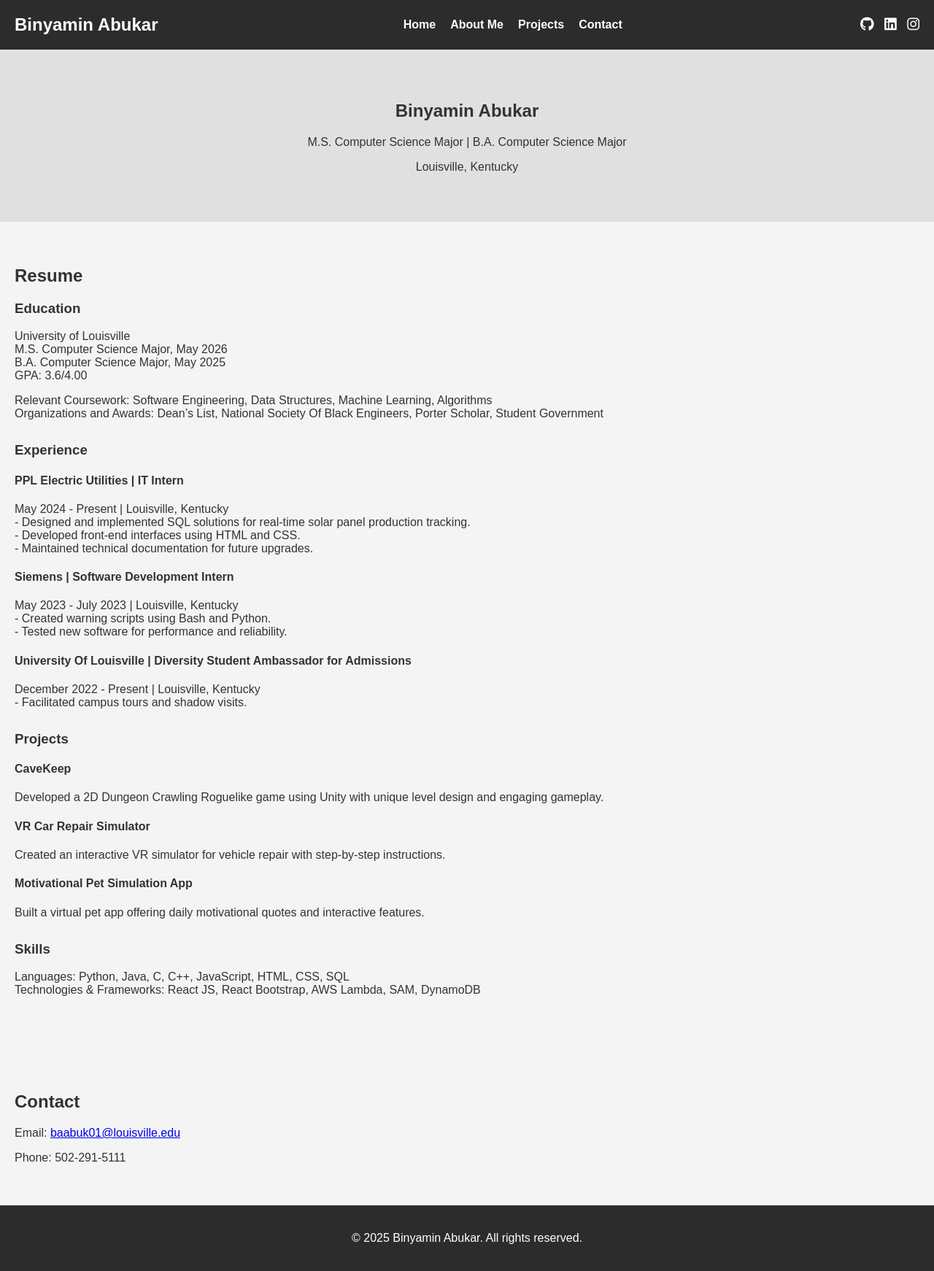
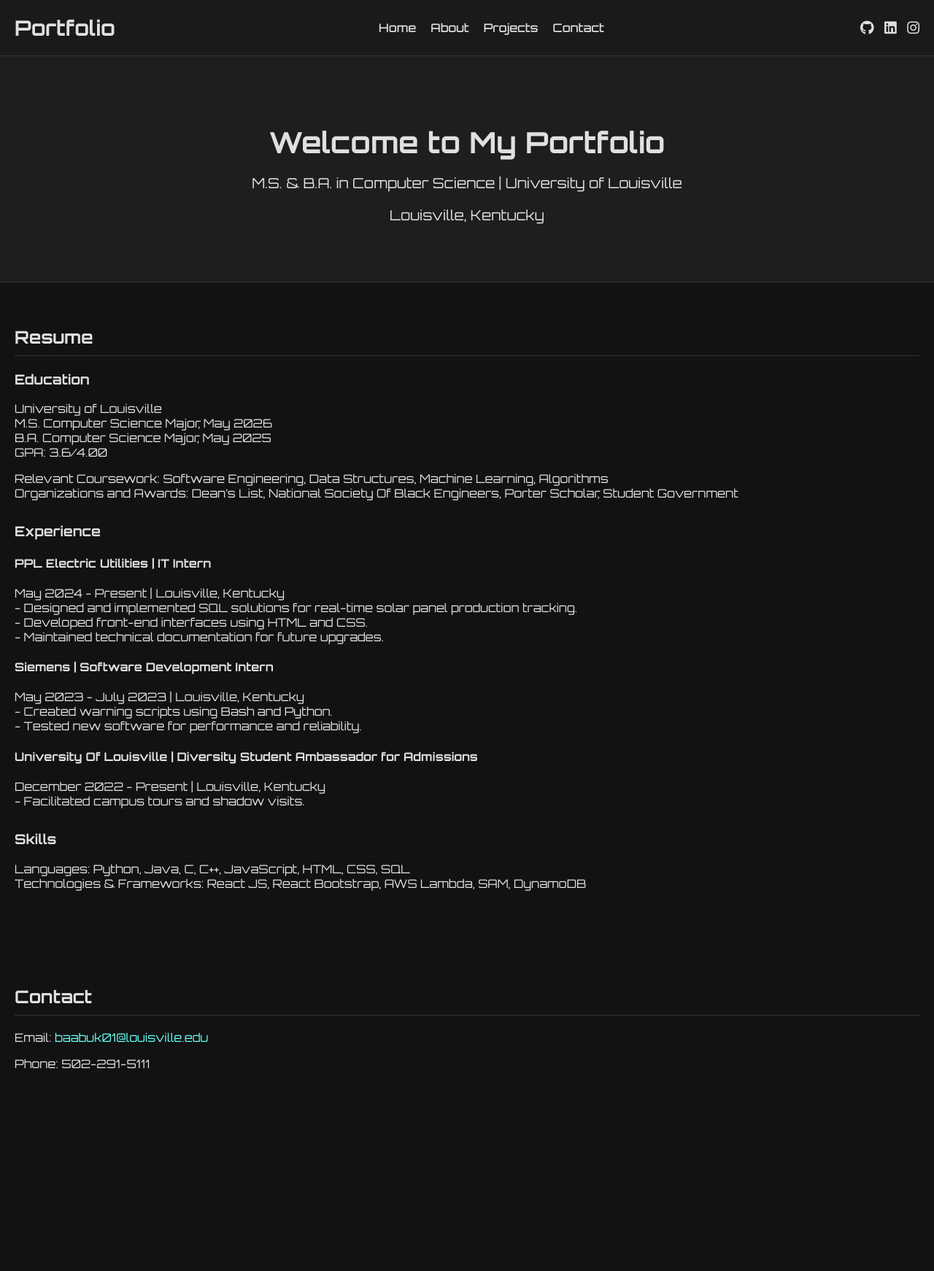
Before and after one commit to Binyamln/portfolio, a plain HTML site: page index.html in a window 1280 px wide. Shown: the whole page at 73% size. After the commit the page ends 1524 px from the top, so only its background shows below. Drawn offline with Linux system fonts and the light colour scheme.

Commit message:
Add files via upload

```diff
--- a/index.html
+++ b/index.html
@@ -3,8 +3,10 @@
 <head>
   <meta charset="UTF-8" />
   <meta name="viewport" content="width=device-width, initial-scale=1.0" />
-  <title>Binyamin Abukar - Portfolio</title>
+  <title>Portfolio</title>
   <link rel="stylesheet" href="style.css" />
+  <!-- Google Font for a robotic feel -->
+  <link href="https://fonts.googleapis.com/css2?family=Orbitron:wght@400;500;700&display=swap" rel="stylesheet">
   <!-- Font Awesome for social icons -->
   <link rel="stylesheet" href="https://cdnjs.cloudflare.com/ajax/libs/font-awesome/6.0.0-beta3/css/all.min.css"
     integrity="sha512-Fo3rlrZj/k7ujTTXRNGlp6bAHLV8B0hEXZ9f/wmP6t0fJK4t6G2yRrhZ9uM9ycLlmfFSJKm+CVvPUG3k82lG4g=="
@@ -13,10 +15,10 @@
 <body>
   <header>
     <nav>
-      <div class="logo">Binyamin Abukar</div>
+      <div class="logo">Portfolio</div>
       <ul>
         <li><a href="index.html">Home</a></li>
-        <li><a href="about.html">About Me</a></li>
+        <li><a href="about.html">About</a></li>
         <li><a href="projects.html">Projects</a></li>
         <li><a href="#contact">Contact</a></li>
       </ul>
@@ -30,8 +32,8 @@
 
   <main>
     <section class="hero">
-      <h1>Binyamin Abukar</h1>
-      <p>M.S. Computer Science Major | B.A. Computer Science Major</p>
+      <h1>Welcome to My Portfolio</h1>
+      <p>M.S. &amp; B.A. in Computer Science | University of Louisville</p>
       <p>Louisville, Kentucky</p>
     </section>
 
@@ -72,19 +74,10 @@
         </p>
       </div>
       <div class="resume-section">
-        <h3>Projects</h3>
-        <h4>CaveKeep</h4>
-        <p>Developed a 2D Dungeon Crawling Roguelike game using Unity with unique level design and engaging gameplay.</p>
-        <h4>VR Car Repair Simulator</h4>
-        <p>Created an interactive VR simulator for vehicle repair with step-by-step instructions.</p>
-        <h4>Motivational Pet Simulation App</h4>
-        <p>Built a virtual pet app offering daily motivational quotes and interactive features.</p>
-      </div>
-      <div class="resume-section">
         <h3>Skills</h3>
         <p>
           Languages: Python, Java, C, C++, JavaScript, HTML, CSS, SQL<br />
-          Technologies & Frameworks: React JS, React Bootstrap, AWS Lambda, SAM, DynamoDB
+          Technologies &amp; Frameworks: React JS, React Bootstrap, AWS Lambda, SAM, DynamoDB
         </p>
       </div>
     </section>
@@ -95,9 +88,5 @@
       <p>Phone: 502-291-5111</p>
     </section>
   </main>
-
-  <footer>
-    <p>&copy; 2025 Binyamin Abukar. All rights reserved.</p>
-  </footer>
 </body>
 </html>
--- a/style.css
+++ b/style.css
@@ -1,16 +1,16 @@
 /* Base Styles */
 body {
     margin: 0;
-    font-family: Arial, sans-serif;
-    background-color: #f4f4f4;  /* Light grey background */
-    color: #333;
+    font-family: 'Orbitron', sans-serif;
+    background-color: #121212;  /* Dark background */
+    color: #e0e0e0;             /* Light gray text */
   }
 
   /* Header & Navigation */
   header {
-    background-color: #2c2c2c;  /* Dark grey header */
-    color: #fff;
+    background-color: #1a1a1a;  /* Dark header */
     padding: 20px;
+    border-bottom: 1px solid #333;
   }
 
   nav {
@@ -20,8 +20,9 @@ body {
   }
 
   nav .logo {
-    font-size: 1.5em;
-    font-weight: bold;
+    font-size: 1.8em;
+    font-weight: 700;
+    color: #e0e0e0;
   }
 
   nav ul {
@@ -36,14 +37,18 @@ body {
   }
 
   nav ul li a {
-    color: #fff;
+    color: #e0e0e0;
     text-decoration: none;
-    font-weight: bold;
+    font-weight: 500;
+  }
+
+  nav ul li a:hover {
+    color: #66fcf1; /* Light cyan accent */
   }
 
   /* Social Icons */
   .social a {
-    color: #fff;
+    color: #e0e0e0;
     margin-left: 10px;
     font-size: 1.2em;
   }
@@ -51,8 +56,18 @@ body {
   /* Hero Section */
   .hero {
     text-align: center;
-    padding: 50px 20px;
-    background: #e0e0e0;  /* Medium grey */
+    padding: 60px 20px;
+    background: #1e1e1e;  /* Darker grey */
+    border-bottom: 1px solid #333;
+  }
+
+  .hero h1 {
+    font-size: 2.5em;
+    margin-bottom: 10px;
+  }
+
+  .hero p {
+    font-size: 1.2em;
   }
 
   /* Sections */
@@ -60,7 +75,14 @@ body {
     padding: 40px 20px;
   }
 
-  .resume-section, .project-item {
+  h2 {
+    border-bottom: 1px solid #333;
+    padding-bottom: 10px;
+    margin-bottom: 20px;
+  }
+
+  /* Resume Section */
+  .resume-section {
     margin-bottom: 30px;
   }
 
@@ -77,6 +99,7 @@ body {
     max-width: 250px;
     border-radius: 50%;
     margin-right: 30px;
+    border: 2px solid #333;
   }
 
   .about-text {
@@ -85,18 +108,28 @@ body {
 
   /* Project Items */
   .project-item {
-    background: #fff;
-    border: 1px solid #ddd;
+    background: #1e1e1e;
+    border: 1px solid #333;
     padding: 20px;
     margin-bottom: 20px;
     border-radius: 8px;
-    box-shadow: 2px 2px 10px rgba(0,0,0,0.1);
   }
 
-  /* Footer */
-  footer {
-    background-color: #2c2c2c;
-    color: #fff;
-    text-align: center;
-    padding: 20px;
+  .project-item h2 a {
+    color: #66fcf1;
+    text-decoration: none;
   }
+
+  .project-item h2 a:hover {
+    text-decoration: underline;
+  }
+
+  /* Contact Section */
+  #contact a {
+    color: #66fcf1;
+    text-decoration: none;
+  }
+
+  #contact a:hover {
+    text-decoration: underline;
+  }
```
Also changed, not shown: about.html (+8 -11 lines), projects.html (+30 -20 lines).
